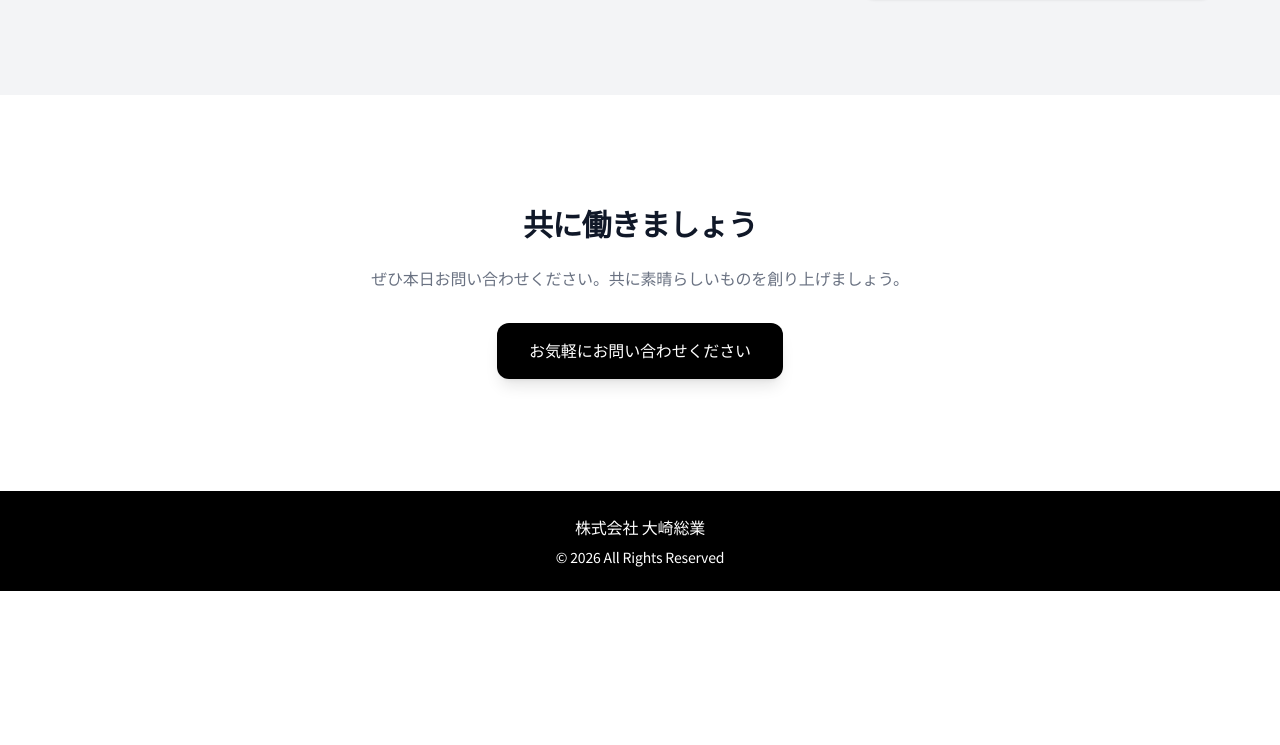
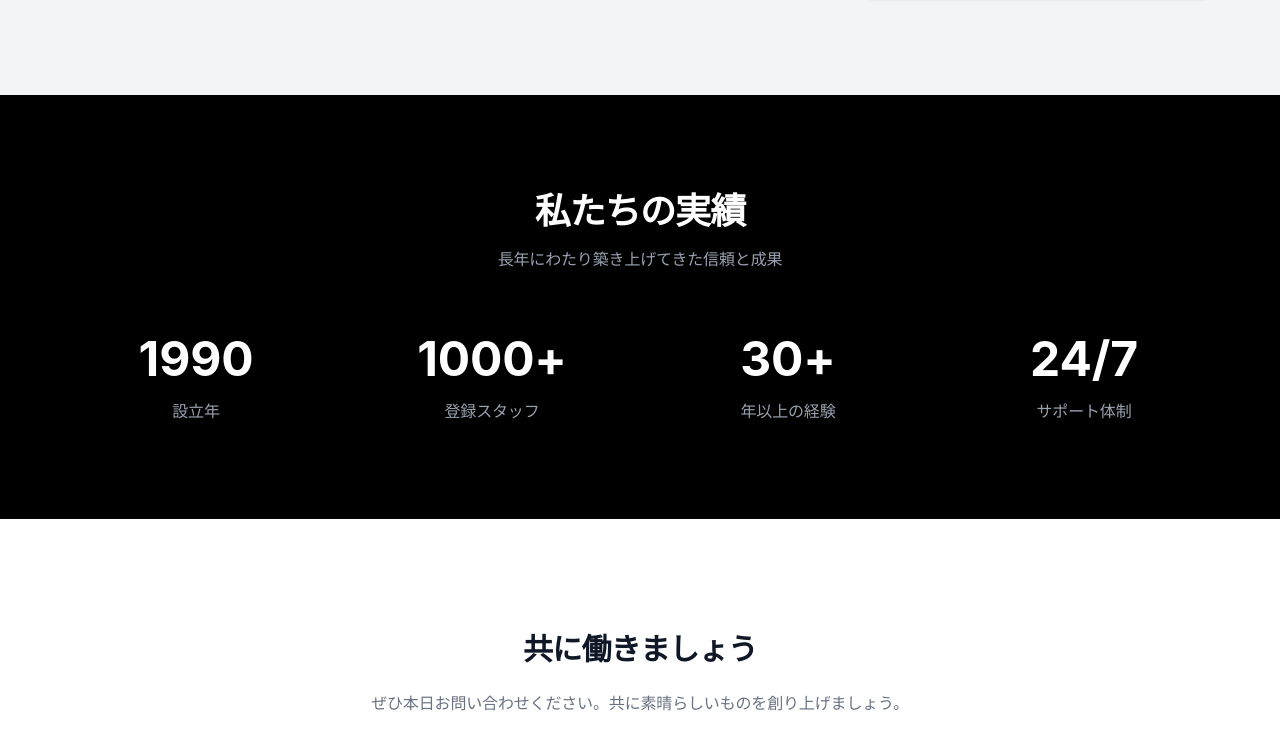
Before and after one commit to winluv0909/my-website, a Next.js app: page / in a window 1280 px wide. Shown: the part 1649-2394 px from the top of the page. Before the commit the page ends 2240 px from the top, so only its background shows below. Built offline with nearby package versions, Linux system fonts and the light colour scheme.

Commit message:
Added animated statistics section

```diff
--- a/app/page.js
+++ b/app/page.js
@@ -182,6 +182,66 @@ export default function Home() {
         </div>
       </section>
 
+      {/* STATS SECTION */}
+<section className="py-24 px-6 bg-black text-white">
+  <div className="max-w-6xl mx-auto">
+
+    <div className="text-center fade-up">
+      <h2 className="text-3xl md:text-4xl font-bold tracking-tight">
+        私たちの実績
+      </h2>
+
+      <p className="mt-4 text-gray-400">
+        長年にわたり築き上げてきた信頼と成果
+      </p>
+    </div>
+
+    <div className="grid grid-cols-2 md:grid-cols-4 gap-8 mt-16">
+
+      {/* ITEM */}
+      <div className="text-center fade-up group">
+        <h3 className="text-5xl font-bold text-white transition duration-300 group-hover:scale-110">
+          1990
+        </h3>
+        <p className="mt-4 text-gray-400">
+          設立年
+        </p>
+      </div>
+
+      {/* ITEM */}
+      <div className="text-center fade-up group">
+        <h3 className="text-5xl font-bold text-white transition duration-300 group-hover:scale-110">
+          1000+
+        </h3>
+        <p className="mt-4 text-gray-400">
+          登録スタッフ
+        </p>
+      </div>
+
+      {/* ITEM */}
+      <div className="text-center fade-up group">
+        <h3 className="text-5xl font-bold text-white transition duration-300 group-hover:scale-110">
+          30+
+        </h3>
+        <p className="mt-4 text-gray-400">
+          年以上の経験
+        </p>
+      </div>
+
+      {/* ITEM */}
+      <div className="text-center fade-up group">
+        <h3 className="text-5xl font-bold text-white transition duration-300 group-hover:scale-110">
+          24/7
+        </h3>
+        <p className="mt-4 text-gray-400">
+          サポート体制
+        </p>
+      </div>
+
+    </div>
+  </div>
+</section>
+
       {/* CTA */}
       <section className="py-28 px-6 bg-white text-center">
         <FadeUp>
```
